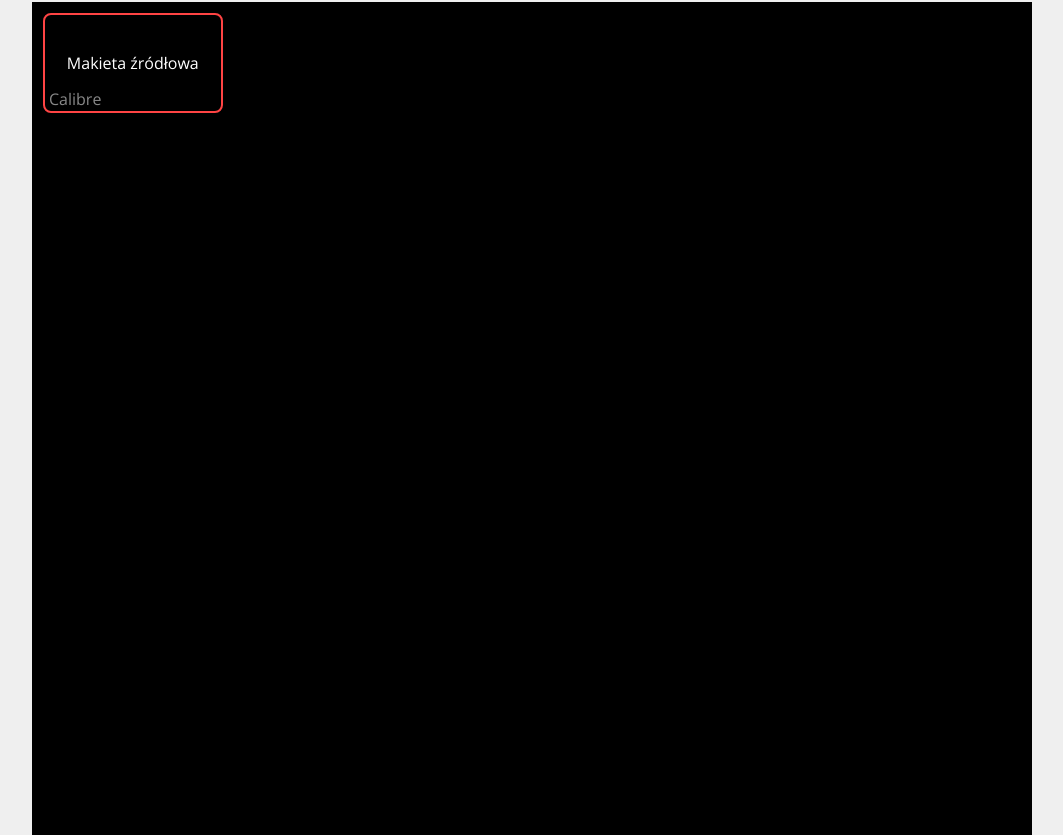
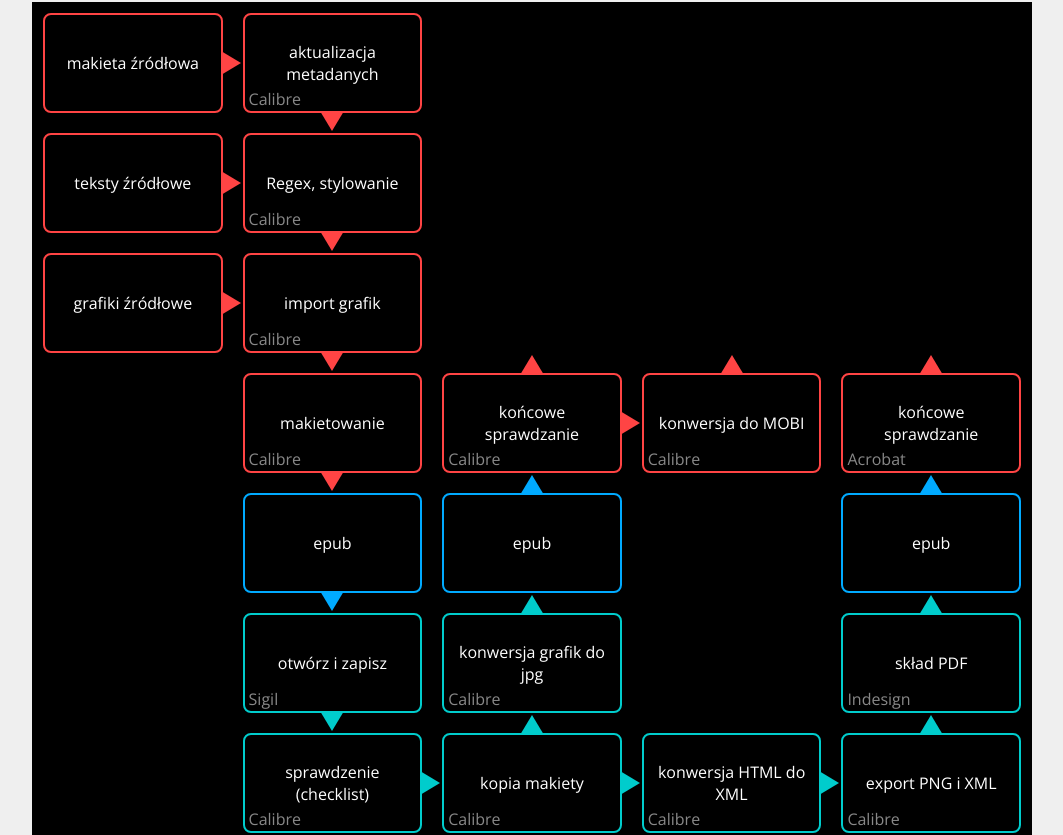
Before and after one commit to andrzejpuzynski/szortal-tech, a React (Create React App) app: page /epub in a window 1280 px wide. Shown: the part 700-1535 px from the top of the page, without its empty margins (108-1171 px from the left). Built offline with nearby package versions, Linux system fonts and the light colour scheme.

Commit message:
Adding main steps to new Workflow in grid

```diff
--- a/src/components/Workflow.js
+++ b/src/components/Workflow.js
@@ -2,18 +2,116 @@ import React from 'react';
 
 import {
     WorkflowContainer,
-    WorkflowStep
+    WorkflowStep,
+    WorkflowStepArrow,
 } from '../styled/Workflow';
 
 class Workflow extends React.Component {
 	render() {
 		return (
 			<WorkflowContainer>
-				<WorkflowStep
-					area="aa"
-					application="Calibre"
-					processplace="editor"
-					> Makieta źródłowa</WorkflowStep>
+
+				<WorkflowStep area="aa" editor
+					> makieta źródłowa
+					<WorkflowStepArrow editor right/>
+				</WorkflowStep>
+
+				<WorkflowStep area="ab" editor application="Calibre"
+					> aktualizacja metadanych
+					<WorkflowStepArrow editor bottom/>
+				</WorkflowStep>
+
+				<WorkflowStep area="ba" editor
+					> teksty źródłowe
+					<WorkflowStepArrow editor right/>
+				</WorkflowStep>
+
+				<WorkflowStep area="bb" editor application="Calibre"
+					> Regex, stylowanie
+					<WorkflowStepArrow editor bottom/>
+				</WorkflowStep>
+
+				<WorkflowStep area="ca" editor
+					> grafiki źródłowe
+					<WorkflowStepArrow editor right/>
+				</WorkflowStep>
+
+				<WorkflowStep area="cb" editor application="Calibre"
+					> import grafik
+					<WorkflowStepArrow editor bottom/>
+				</WorkflowStep>
+
+				<WorkflowStep area="db" editor application="Calibre"
+					> makietowanie
+					<WorkflowStepArrow editor bottom/>
+				</WorkflowStep>
+
+				<WorkflowStep area="dc" editor application="Calibre"
+					> końcowe sprawdzanie
+					<WorkflowStepArrow editor top/>
+					<WorkflowStepArrow editor right/>
+				</WorkflowStep>
+
+				<WorkflowStep area="dd" editor application="Calibre"
+					> konwersja do MOBI
+					<WorkflowStepArrow editor top/>
+				</WorkflowStep>
+
+				<WorkflowStep area="de" editor application="Acrobat"
+					> końcowe sprawdzanie
+					<WorkflowStepArrow editor top/>
+				</WorkflowStep>
+
+				<WorkflowStep area="eb"
+					> epub
+					<WorkflowStepArrow bottom/>
+				</WorkflowStep>
+
+				<WorkflowStep area="ec"
+					> epub
+					<WorkflowStepArrow top/>
+				</WorkflowStep>
+
+				<WorkflowStep area="ee"
+					> epub
+					<WorkflowStepArrow top/>
+				</WorkflowStep>
+
+				<WorkflowStep area="fb" dtp application="Sigil"
+					> otwórz i zapisz
+					<WorkflowStepArrow bottom dtp/>
+				</WorkflowStep>
+
+				<WorkflowStep area="fc" dtp application="Calibre"
+					> konwersja grafik do jpg
+					<WorkflowStepArrow top dtp/>
+				</WorkflowStep>
+
+				<WorkflowStep area="fe" dtp application="Indesign"
+					> skład PDF
+					<WorkflowStepArrow top dtp/>
+				</WorkflowStep>
+
+				<WorkflowStep area="gb" dtp application="Calibre"
+					> sprawdzenie (checklist)
+					<WorkflowStepArrow right dtp/>
+				</WorkflowStep>
+
+				<WorkflowStep area="gc" dtp application="Calibre"
+					> kopia makiety
+					<WorkflowStepArrow right dtp/>
+					<WorkflowStepArrow top dtp/>
+				</WorkflowStep>
+
+				<WorkflowStep area="gd" dtp application="Calibre"
+					> konwersja HTML do XML
+					<WorkflowStepArrow right dtp/>
+				</WorkflowStep>
+
+				<WorkflowStep area="ge" dtp application="Calibre"
+					> export PNG i XML
+					<WorkflowStepArrow top dtp/>
+				</WorkflowStep>
 
 			</WorkflowContainer>
 		)
--- a/src/styled/Workflow.js
+++ b/src/styled/Workflow.js
@@ -1,4 +1,5 @@
-import styled from 'styled-components';
+import styled, { keyframes } from 'styled-components';
+import { css } from 'styled-components';
 
 export const WorkflowContainer = styled.div`
 	display: grid;
@@ -24,7 +25,7 @@ export const WorkflowContainer = styled.div`
 
 export const WorkflowStep = styled.div`
 	position: relative;
-	// padding: 16px;
+	padding: 12px;
 	font-size: 1rem;
 	font-weight: 300;
 	font-family: 'Open Sans', sans-serif;
@@ -32,14 +33,18 @@ export const WorkflowStep = styled.div`
 	text-align: center;
 	border-width: 2px;
 	border-style: solid;
-	border-color: ${props => props.processplace === "editor" ? "#f44" : props.processplace === "dtp" ? "#0cc" : "#0af"};
+	border-color: ${props =>
+		props.editor ? "#f44" :
+		props.dtp ? "#0cc" :
+		"#0af"};
 	border-radius: 8px;
 	grid-area: ${props => props.area};
 	color: white;
 	display: flex;
 	align-items: center;
 	justify-content: center;
-	z-index: 100;
+	z-index: 2;
+
 	::after {
 		content: "${props => props.application}";
 		position: absolute;
@@ -50,4 +55,38 @@ export const WorkflowStep = styled.div`
 		line-height: 1rem;
 		color: #888;
 	}
+
+	:hover {
+		cursor: pointer;
+		box-shadow: 0px 0px 20px ${props => props.editor ? "#f44" :
+									props.dtp ? "#0cc" :
+									"#0af"};
+		transform: scale(1.01);
+	}
 `
+
+export const WorkflowStepArrow = styled.div`
+	position: absolute;
+	border: 12px solid transparent;
+	${props => props.top && `
+		border-bottom: 20px solid ${props.editor ? "#f44" :
+									props.dtp ? "#0cc" :
+									"#0af"};
+		top: 0;
+		transform: translate(0, -100%);
+	`}
+	${props => props.right && `
+		border-left: 20px solid ${props.editor ? "#f44" :
+									props.dtp ? "#0cc" :
+									"#0af"};
+		right: 0;
+		transform: translate(100%, 0);
+	`}
+		${props => props.bottom && `
+		border-top: 20px solid ${props.editor ? "#f44" :
+									props.dtp ? "#0cc" :
+									"#0af"};
+		bottom: 0;
+		transform: translate(0, 100%);
+	`}
+`
```
